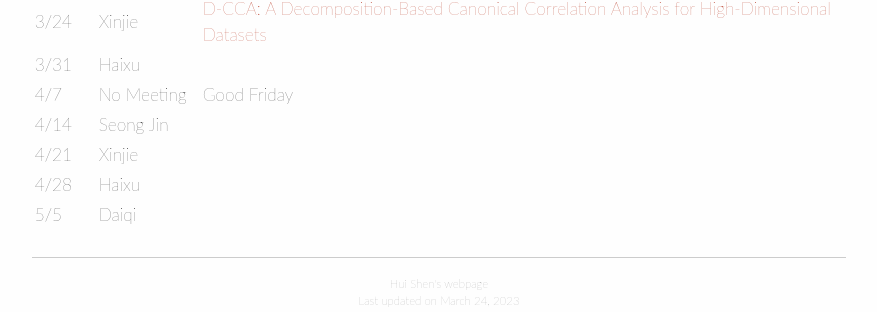
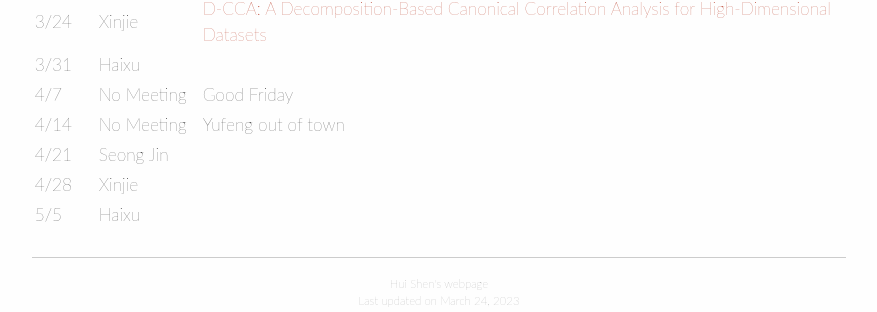
Before and after one commit to huishenstats/sophiashenh.github.io, a Jekyll site: the page built from group_meeting/2023Spring.md, in a window 1280 px wide. Shown: the part 499-811 px from the top of the page, without its empty margins (201-1078 px from the left). Built offline with Jekyll 4.4.1, drawn with Linux system fonts in a browser that asks for light colours.

Commit message:
schedule update

```diff
--- a/group_meeting/2023Spring.md
+++ b/group_meeting/2023Spring.md
@@ -22,7 +22,7 @@ Time: 3:00 - 4:00pm
 |  3/24  |  Xinjie | [D-CCA: A Decomposition-Based Canonical Correlation Analysis for High-Dimensional Datasets](https://www.tandfonline.com/doi/full/10.1080/01621459.2018.1543599) |
 |  3/31  |  Haixu |  |
 |  4/7   |  No Meeting | Good Friday  |
-|  4/14  |  Seong Jin ||
-|  4/21  |  Xinjie |  |
-|  4/28  |  Haixu  |  |
-|  5/5   |  Daiqi  |  |
+|  4/14  |  No Meeting | Yufeng out of town |
+|  4/21  |  Seong Jin |  |
+|  4/28  |  Xinjie  |  |
+|  5/5   |  Haixu  |  |
```
